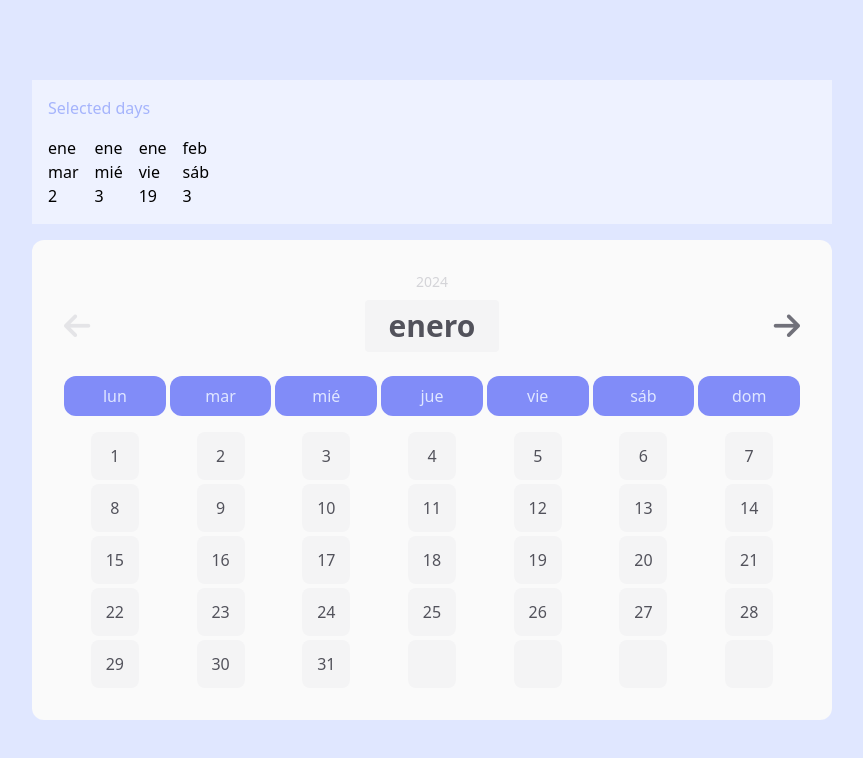
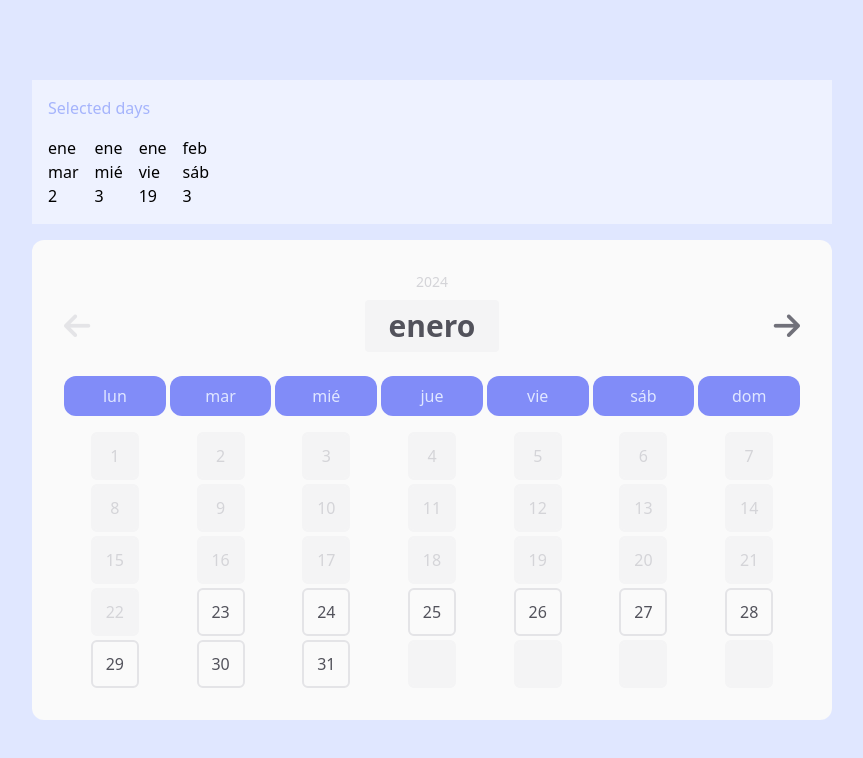
Before and after one commit to MMadlos/cronos-app, a React (Vite) app: page / in a window 1280 px wide. Shown: the top 758 px of the page, without its empty margins (208-1071 px from the left). Built offline with nearby package versions, Linux system fonts and the light colour scheme.

Commit message:
Add styles based on properties to Date cells

```diff
--- a/src/components/Calendar.jsx
+++ b/src/components/Calendar.jsx
@@ -6,7 +6,12 @@ import SelectedDates from "./SelectedDates"
 import CalendarHeader from "./CalendarHeader"
 import CalendarBody from "./CalendarBody"
 
-const mockSelectedDates = [new Date(2024, 0, 2), new Date(2024, 0, 3), new Date(2024, 0, 19), new Date(2024, 1, 3)]
+const mockSelectedDates = [
+	new Date(2024, 0, 2),
+	new Date(2024, 0, 3),
+	new Date(2024, 0, 19),
+	new Date(2024, 1, 3),
+]
 
 function Calendar() {
 	const [calendar, setCalendar] = useState(getCurrentCalendar())
@@ -53,13 +58,14 @@ function Calendar() {
 
 	return (
 		<div className="my-8 flex flex-col gap-4">
-			<div className="p-4 bg-indigo-50 flex flex-col gap-4">
+			<div className="flex flex-col gap-4 bg-indigo-50 p-4 ">
 				<p className="text-indigo-300">Selected days</p>
 				<SelectedDates dates={selectedDays} />
 			</div>
 			<div
 				id="calendar"
-				className="w-[800px] bg-zinc-50 p-8 flex flex-col gap-6 rounded-xl">
+				className="flex w-[800px] flex-col gap-6 rounded-xl bg-zinc-50 p-8"
+			>
 				<CalendarHeader
 					calendarData={calendar}
 					onClick={handleMonthArrows}
--- a/src/components/CalendarBody.jsx
+++ b/src/components/CalendarBody.jsx
@@ -1,29 +1,69 @@
 import { getCalendar, getWeekdays } from "../utils"
 
 function WeekdayCell({ text }) {
-	return <div className="p-2 rounded-xl hover:opacity-50 hover:cursor-pointer bg-indigo-400 text-indigo-100">{text}</div>
+	return (
+		<div className="rounded-xl bg-indigo-400 p-2 text-indigo-100 hover:cursor-pointer hover:opacity-50">
+			{text}
+		</div>
+	)
 }
 
-function DateCell({ text, startDay, isFirstDay, isToday, date, onClickAddDate, isSelected }) {
+function DateCell({ date, onClickAddDate, monthIndex, filteredDates }) {
+	const dateToday = new Date()
+
+	const isPastDate =
+		date < dateToday.getDate() && monthIndex === dateToday.getMonth()
+
+	const isSelected = filteredDates.includes(date)
+
 	const classes = {
-		base: "p-2 rounded-xl hover:opacity-50 hover:cursor-pointer ",
-		colStart: `col-start-${startDay}`,
-		isToday: "bg-indigo-400 text-indigo-100",
-		isNotToday: "bg-indigo-200 text-indigo-900",
-		isSelected: "bg-gray-200",
+		base: "flex justify-center rounded-md font-medium items-center size-12 border-2",
+		isEmpty: "bg-zinc-100 border-zinc-100",
+		notAvailable: "bg-zinc-100 border-zinc-100 text-zinc-300",
+		isToday: "bg-zinc-50 border-zinc-500 text-zinc-700 hover:bg-zinc-200",
+		isSelected: "bg-zinc-400 border-zinc-400 text-zinc-500",
+		default:
+			"bg-zinc-50 border-zinc-200 text-zinc-600 hover:bg-zinc-200 hover:cursor-pointer",
 	}
 
-	const classIfFirstDay = isFirstDay ? classes.colStart : ""
-	const classIfIsToday = isToday ? classes.isToday : classes.isNotToday
-	const classIfSelected = isSelected ? classes.isSelected : ""
+	const getClasses = () => {
+		if (date === undefined) return classes.isEmpty
+		if (isPastDate) return classes.notAvailable
+		if (isSelected) return classes.isSelected
+		return classes.default
+	}
+
+	const classType = getClasses()
 
 	return (
 		<div
-			className={`${classes.base} ${classIfFirstDay} ${classIfIsToday} ${classIfSelected}`}
+			className={`${classes.base} ${classType}`}
 			data-date={date}
 			onClick={onClickAddDate}
-			data-selected={isSelected}>
-			{text}
+			data-selected={isSelected}
+		>
+			{date}
+		</div>
+	)
+}
+
+function DateGrid({ firstWeekDayIndex, maxDays, monthIndex, filteredDates }) {
+	const fullMonth = getMonthArray(firstWeekDayIndex, maxDays)
+	return (
+		<div
+			id="dates"
+			className="grid w-full grid-cols-7 items-center justify-items-center gap-1 "
+		>
+			{fullMonth.map((date, index) => {
+				return (
+					<DateCell
+						key={index}
+						date={date}
+						monthIndex={monthIndex}
+						filteredDates={filteredDates}
+					/>
+				)
+			})}
 		</div>
 	)
 }
@@ -43,24 +83,19 @@ function getMonthArray(firstIndex, lastIndex) {
 	return calendarArray
 }
 
-export default function CalendarBody({ calendarData, selectedDates, onClickAddDate }) {
+export default function CalendarBody({
+	calendarData,
+	selectedDates,
+	onClickAddDate,
+}) {
 	const { maxDays, firstWeekDayIndex, year, monthIndex } = calendarData
-	const fullMonth = getMonthArray(firstWeekDayIndex, maxDays)
-	// States: default / hovered / selected / today / empty / notAvailable
-	/*
-	- Renderizar 5 filas de 7 celdas -> 35 celdas
-	const allCells = Array(35).fill("")
 
-	- Ver a partir de qué fila deben dejar de ser "empty"
-	- Empezar a renderizar números a partir de firstWeekDayIndex
-	- Si es el día anterior al de hoy, deben ser notAvailable
-	- Volver a renderizar empty a partir del último número
-	- Renderizar today
-
-	*/
-
-	const getFilteredDates = selectedDates.filter((date) => date.getMonth() === monthIndex)
-	const filteredSelectedDates = getFilteredDates.map((dates) => dates.getDate())
+	const getFilteredDates = selectedDates.filter(
+		(date) => date.getMonth() === monthIndex
+	)
+	const filteredSelectedDates = getFilteredDates.map((dates) =>
+		dates.getDate()
+	)
 
 	const locale = "es"
 	const format = "short"
@@ -75,54 +110,22 @@ export default function CalendarBody({ calendarData, selectedDates, onClickAddDa
 	return (
 		<div
 			id="all-dates"
-			className="flex flex-col justify-center items-center gap-4">
+			className="flex flex-col items-center justify-center gap-4 "
+		>
 			<div
 				id="weekDays"
-				className="grid grid-cols-7 w-full text-center gap-1">
+				className="grid w-full grid-cols-7 gap-1 text-center"
+			>
 				{getWeekdays(locale, format).map((day, index) => {
-					return (
-						<WeekdayCell
-							key={index}
-							text={day}
-						/>
-					)
+					return <WeekdayCell div key={index} text={day} />
 				})}
 			</div>
-			<div
-				id="dates"
-				className="grid grid-cols-7 w-full items-center justify-items-center gap-1">
-				{fullMonth.map((date, index) => {
-					return (
-						<div
-							key={index}
-							className="size-12 bg-zinc-100 flex justify-center items-center rounded-lg">
-							<p className="text-zinc-600 font-medium ">{date}</p>
-						</div>
-					)
-				})}
-			</div>
+			<DateGrid
+				firstWeekDayIndex={firstWeekDayIndex}
+				maxDays={maxDays}
+				monthIndex={monthIndex}
+				filteredDates={filteredSelectedDates}
+			/>
 		</div>
 	)
 }
-
-// Backup
-/*
-{allDays.map((date, index) => {
-	const isFirstDay = index === 0
-	const isToday = date === currentDate && isCurrentMonth
-	const isSelected = filteredSelectedDates.includes(date)
-
-	return (
-		<DateCell
-			key={index}
-			text={date}
-			startDay={firstWeekDayIndex}
-			isFirstDay={isFirstDay}
-			isToday={isToday}
-			date={`${year}-${monthIndex}-${date}`}
-			onClickAddDate={onClickAddDate}
-			isSelected={isSelected}
-		/>
-	)
-})}
-*/
```
